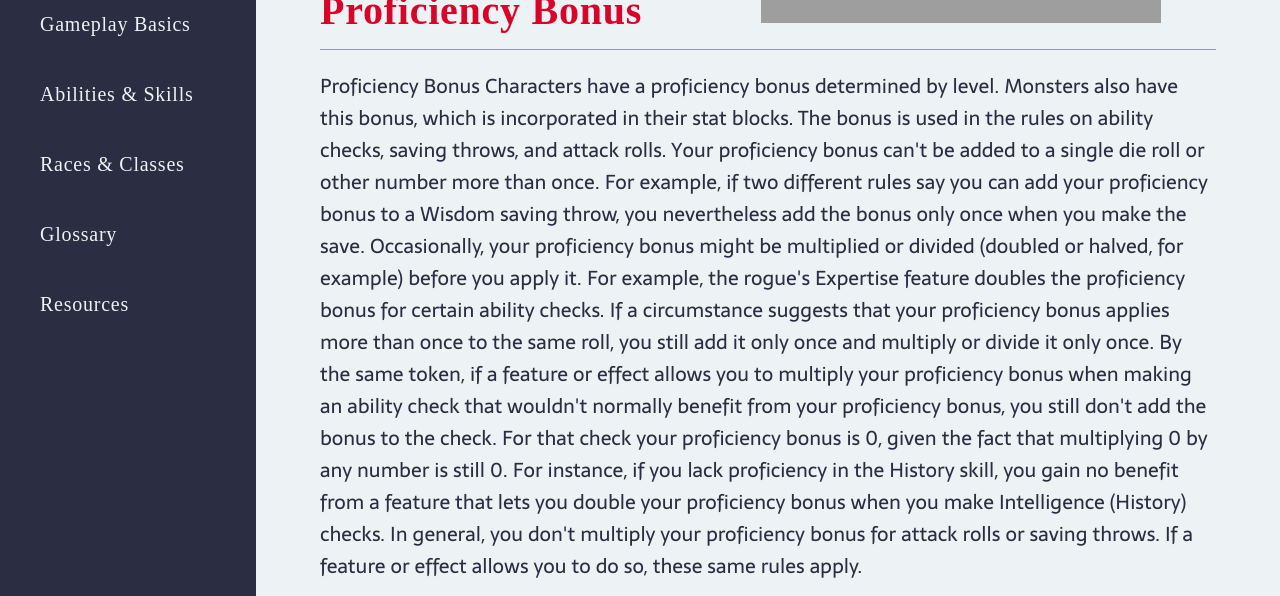
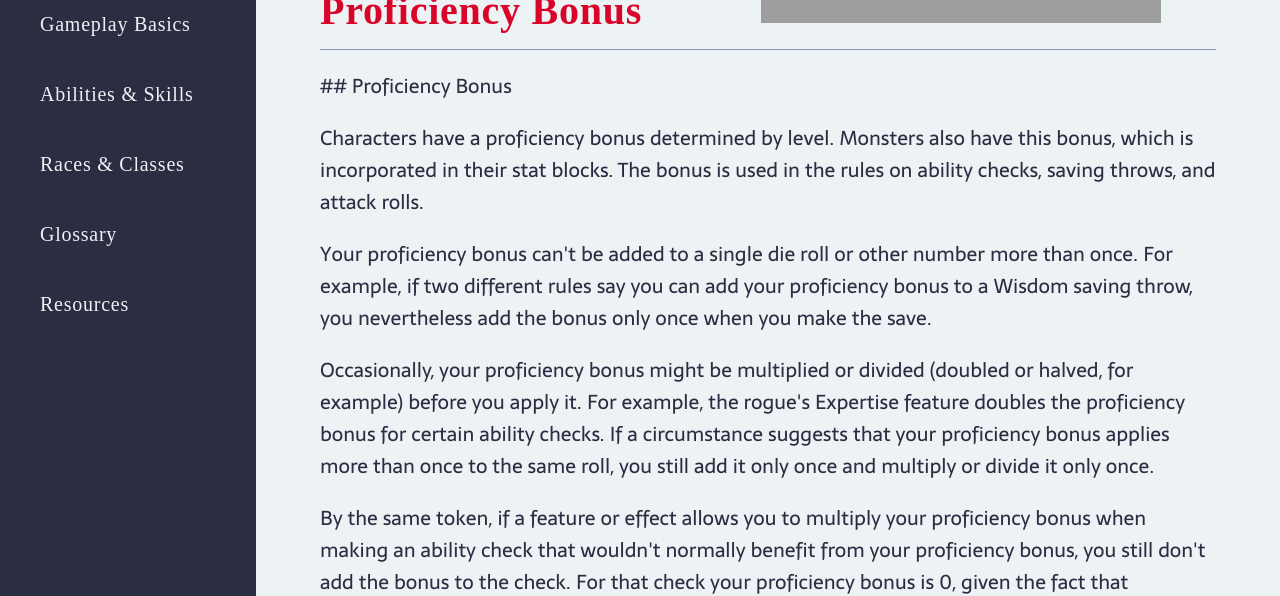
Before and after one commit to rachelsoae/dnd-rookie-roadmap, a React (Create React App) app: page /gameplay-basics/proficiency-bonus in a window 1280 px wide. Shown: the part 197-793 px from the top of the page. Built offline with nearby package versions, Linux system fonts and the light colour scheme; grey boxes are pictures that could not be loaded; a web font is replaced by a local one.

Commit message:
Refactor paragraph formatting

```diff
--- a/src/components/Rule.js
+++ b/src/components/Rule.js
@@ -6,7 +6,7 @@ const Rule = () => {
   const index = useParams().id
   const rule = rules.find(rule => rule.index === index)
 
-  const descriptions = rule.desc.split('#').filter(desc => desc).map(desc => <p>{desc}</p>)
+  const descriptions = rule.desc.split('\n').filter(desc => desc).map(desc => <p>{desc}</p>)
 
   return (
     <main>
```
